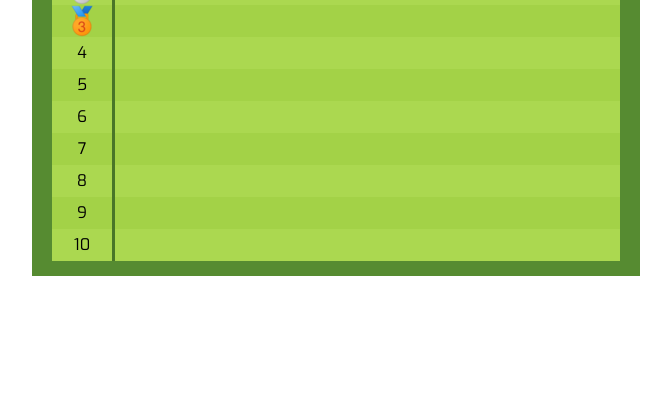
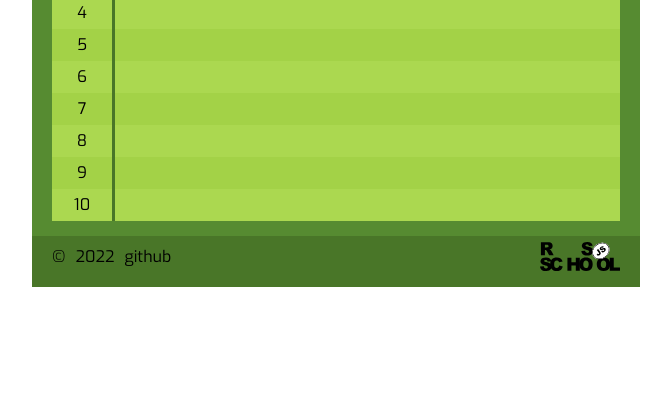
Before and after one commit to gavrilenkoartem038/JSPreSchool, a plain HTML site: page snake-game/index.html in a window 1280 px wide. Shown: the part 382-800 px from the top of the page, without its empty margins (304-975 px from the left). Drawn offline with Linux system fonts and the light colour scheme.

Commit message:
feat:add sounds and footer

```diff
--- a/snake-game/index.html
+++ b/snake-game/index.html
@@ -16,7 +16,9 @@
             <div class="title">Snake!</div>
         </header>
         <main>
-            <audio src="./assets/eat.mp3" class="audio"></audio>
+            <audio src="./assets/eat.mp3" class="audioEat"></audio>
+            <audio src="./assets/end.wav" class="audioEnd"></audio>
+            <audio src="./assets/click.wav" class="audioClick"></audio>
             <div class="menu-contaimer">
                 <button class="play">Play</button>
                 <div class="level">
@@ -78,8 +80,19 @@
                 </div>
             </div>
         </main>
-        <footer></footer>
     </div>
+    <footer class="footer">
+        <div class="footer-container">
+            <div class="data">
+                <span>©</span>
+                <span>2022</span>
+                <span><a class="link" href="https://github.com/gavrilenkoartem038">github</a></span>
+            </div>
+            <div class="rss"><a class="link" href="https://rs.school/js-stage0/">
+                <img src="./assets/rs.svg" alt="rss">
+            </a></div>
+        </div>
+    </footer>
     <div class="end-game">
         <div class="title"></div>
         <button class="try-again">Try again</button>
--- a/snake-game/script.js
+++ b/snake-game/script.js
@@ -33,6 +33,7 @@ let interval = 300
 let points = 1
 const btnContainer = document.querySelector('.btn-container')
 const levelBtns = document.querySelectorAll('.level-btn')
+const audioClick = document.querySelector('.audioClick')
 
 function selectLevel(event) {
     if(event.target.classList.contains('level-btn')) {
@@ -40,6 +41,8 @@ function selectLevel(event) {
         event.target.classList.add('active')
         points = parseInt(event.target.dataset.points)
         interval = event.target.dataset.interval
+        audioClick.load()
+        audioClick.play()
         clearInterval(game)
         game = setInterval(playGame, interval);
     }
@@ -94,6 +97,8 @@ const gameEnd = document.querySelector('.end-game')
 const tryAgain = document.querySelector('.try-again')
 const menuBack = document.querySelector('.menu-back')
 
+const audioEnd = document.querySelector('.audioEnd')
+
 function endGame (head, arr) {
     let end = false
     for(let i = 0; i < arr.length; i++) {
@@ -105,6 +110,7 @@ function endGame (head, arr) {
         end = true
     }
     if(end == true) {
+        audioEnd.play()
         clearInterval(game)
         gameEnd.classList.add('active')
         gameEnd.children[0].textContent = `Your score: ${score} point(s)`
@@ -151,11 +157,11 @@ function drawGame() {
     ctx.fillText(score, box * 2.2, box * 1.5)
 }
 
-const audio = document.querySelector('.audio')
+const audioEat = document.querySelector('.audioEat')
 
 function eatFood () {
     if(snakeX == food.x && snakeY == food.y) {
-        audio.play()
+        audioEat.play()
         score += points
         food = {
             x: Math.floor(Math.random() * 17 + 1) * box,
--- a/snake-game/style.css
+++ b/snake-game/style.css
@@ -1,4 +1,5 @@
 body {
+    margin-top: 10px;
     font: 16px/32px 'Exo';
 }
 
@@ -16,12 +17,14 @@ main {
 
 .game {
     position: absolute;
-    top: 50px;
+    top: 10px;
     left: 0;
     right: 0;
     margin: 0 auto;
     display: block;
     transition: 0.5s;
+    visibility: hidden;
+    opacity: 0;
 }
 
 .game.active {
@@ -30,10 +33,6 @@ main {
 }
 
 .container {
-    position: absolute;
-    top: 50px;
-    left: 0;
-    right: 0;
     margin: 0 auto;
     width: 608px;
     height: 608px;
@@ -78,6 +77,34 @@ main {
     border-right: 3px solid #497628;
 }
 
+.footer-container {
+    display: flex;
+    justify-content: space-between;
+    width: 568px;
+    margin: 0 auto;
+    padding: 5px 20px;
+    background-color: #497628;
+}
+
+.rss {
+    width: 80px;
+}
+
+.data {
+    display: flex;
+    gap: 10px;
+}
+
+.link {
+    text-decoration: none;
+    color: black;
+}
+
+.link:hover {
+    color: white;
+    transition: 0.5s;
+}
+
 .end-game {
     position: absolute;
     top: 250px;
@@ -102,10 +129,17 @@ main {
 button {
     background-color: whitesmoke;
     border: none;
+    margin: 0 10px;
     width: 120px;
     height: 32px;
     border-radius: 5px;
     font: 16px/32px 'Exo';
+    transition: 0.5s;
+    cursor: pointer;
+}
+
+button:hover {
+    background-color: #abd850;
 }
 
 .level-btn.active {
```
Also changed, not shown: snake-game/assets/rs.svg (added), 2 other files.
